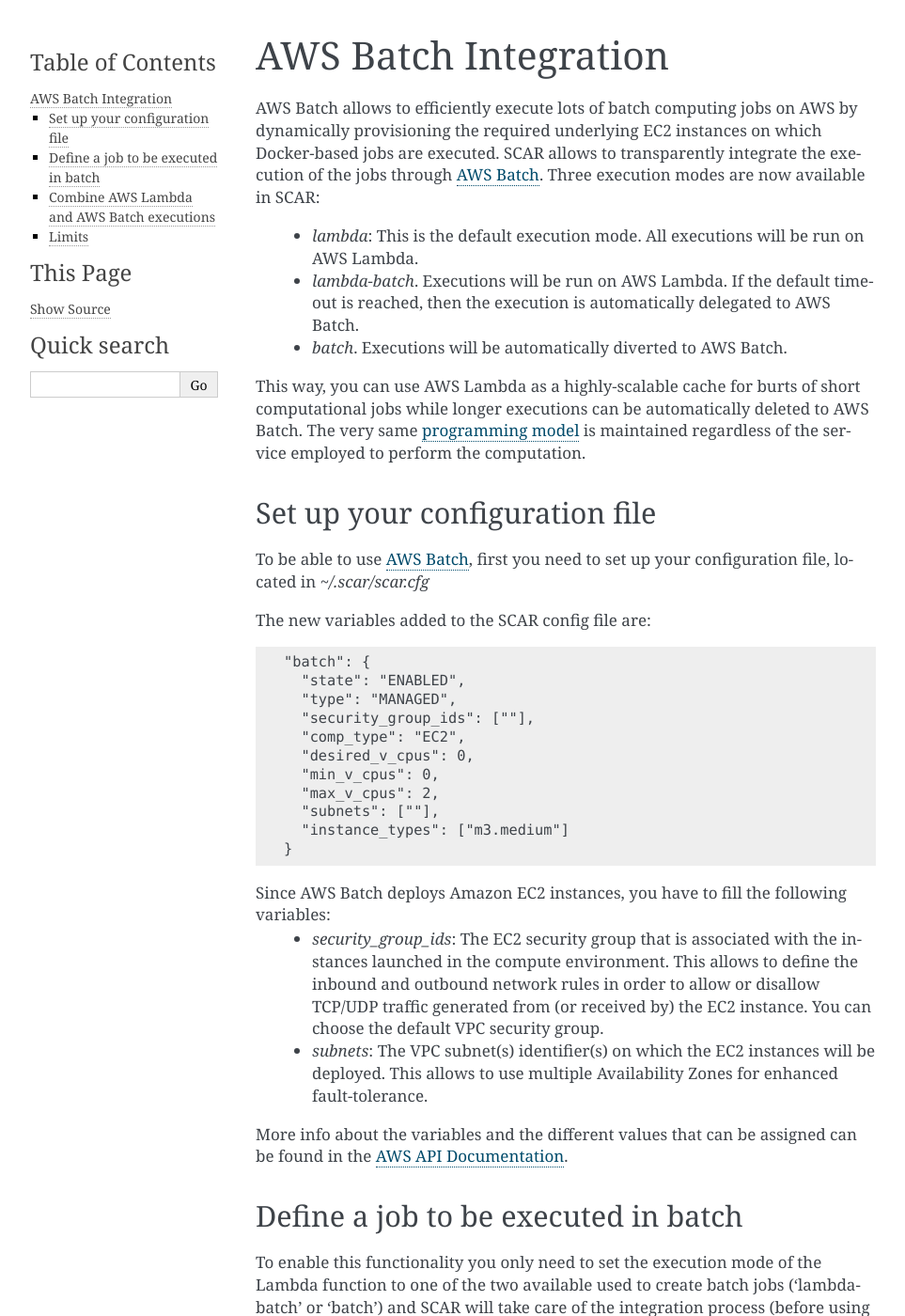
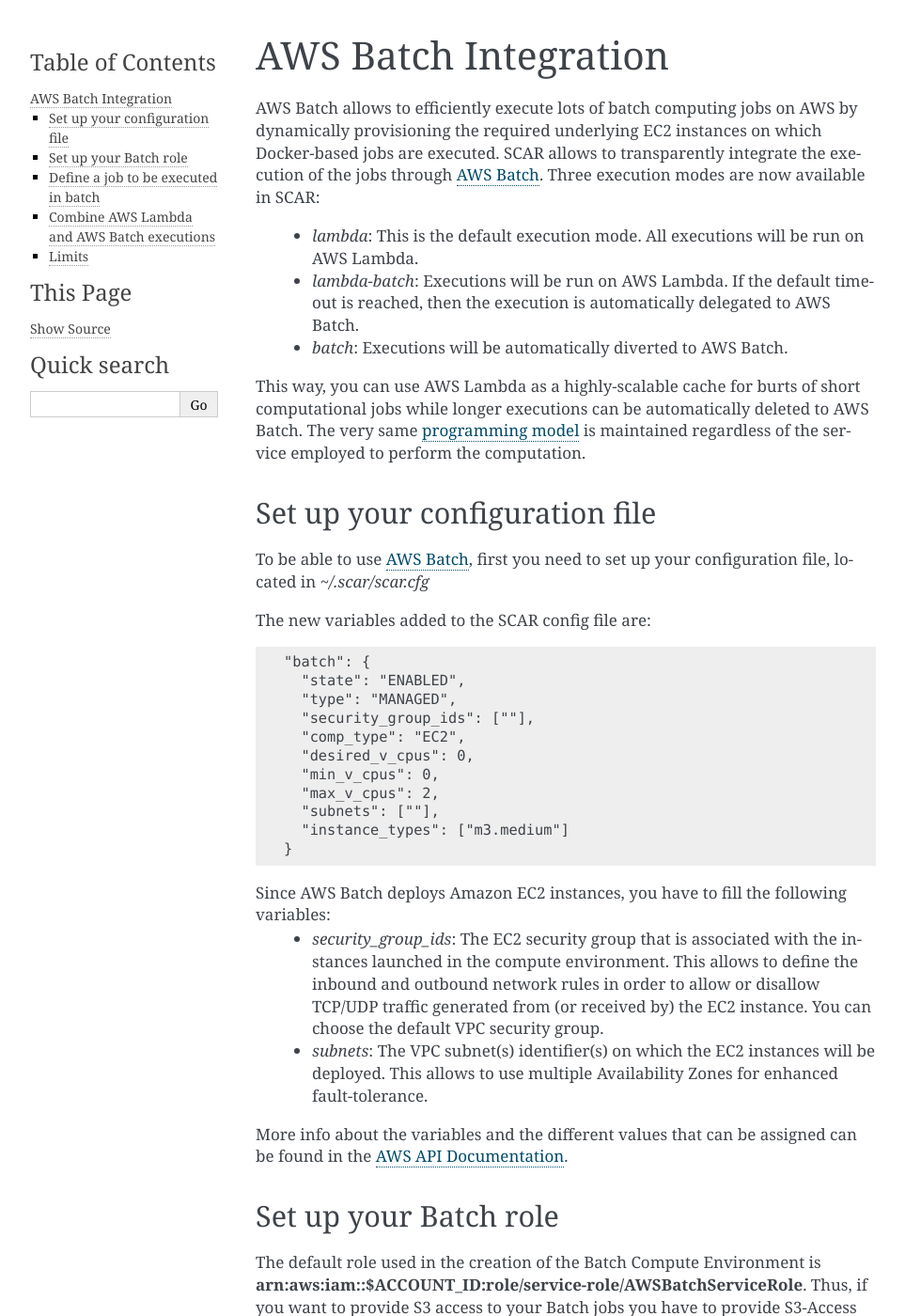
Before and after one commit to grycap/scar, a Sphinx documentation site: the page built from docs/source/batch.rst, in a window 1280 px wide and 1400 px high. Shown: the whole window at 94% size, without its empty margins (148-1111 px from the left). Built offline with Sphinx 7.4.7, drawn with Linux system fonts in a browser that asks for light colours; some of the changed text lies outside the part shown.

Commit message:
Update batch documentation (#302)

```diff
--- a/docs/source/batch.rst
+++ b/docs/source/batch.rst
@@ -8,8 +8,8 @@
 Three execution modes are now available in SCAR:
 
   * `lambda`: This is the default execution mode. All executions will be run on AWS Lambda.
-  * `lambda-batch`. Executions will be run on AWS Lambda. If the default timeout is reached, then the execution is automatically delegated to AWS Batch.
-  * `batch`. Executions will be automatically diverted to AWS Batch.
+  * `lambda-batch`: Executions will be run on AWS Lambda. If the default timeout is reached, then the execution is automatically delegated to AWS Batch.
+  * `batch`: Executions will be automatically diverted to AWS Batch.
 
 This way, you can use AWS Lambda as a highly-scalable cache for burts of short computational jobs while longer executions can be automatically deleted to AWS Batch.
 The very same `programming model <https://scar.readthedocs.io/en/latest/prog_model.html>`_ is maintained regardless of the service employed to perform the computation.
@@ -38,6 +38,11 @@
  * `subnets`:  The VPC subnet(s) identifier(s) on which the EC2 instances will be deployed. This allows to use multiple Availability Zones for enhanced fault-tolerance.
 
 More info about the variables and the different values that can be assigned can be found in the `AWS API Documentation <https://docs.aws.amazon.com/batch/latest/APIReference/API_CreateComputeEnvironment.html>`_.
+
+Set up your Batch role
+----------------------
+
+The default role used in the creation of the Batch Compute Environment is **arn:aws:iam::$ACCOUNT_ID:role/service-role/AWSBatchServiceRole**. Thus, if you want to provide S3 access to your Batch jobs you have to provide S3-Access policies to this default role.
 
 
 Define a job to be executed in batch
```
